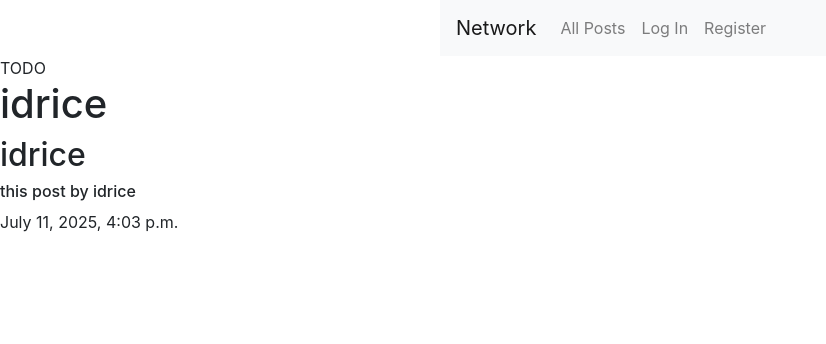
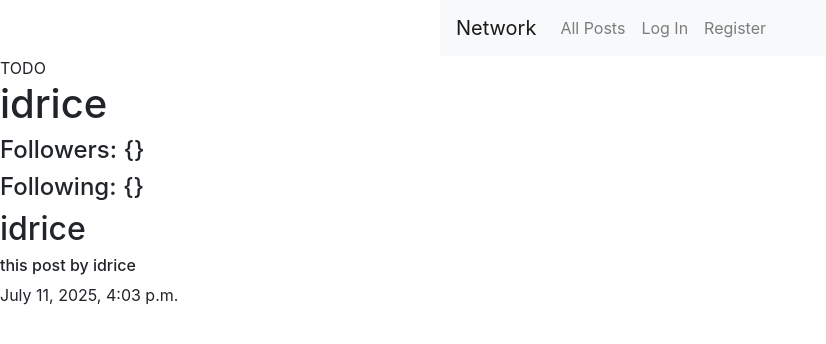
Before and after one commit to Junior-idrice/cs50w-project4, a Django app: page /profile/1 in a window 1280 px wide. Shown: the top 344 px of the page, without its empty margins (0-826 px from the left). Run offline with Django 3.2, Linux system fonts and the light colour scheme; data comes from the database, SQL or seed files in the repository; both versions use the stored data as it was after the commit; some libraries are stand-ins or nearby versions.

Commit message:
added the followers models

```diff
--- a/project4/network/admin.py
+++ b/project4/network/admin.py
@@ -1,7 +1,8 @@
 from django.contrib import admin
-from .models import Posts,User
+from .models import Posts,User,Follow
 # Register your models here.
 
 
 admin.site.register(Posts)
 admin.site.register(User)
+admin.site.register(Follow)
--- a/project4/network/models.py
+++ b/project4/network/models.py
@@ -13,3 +13,10 @@
 
     def __str__(self):
         return f"Post {self.id} by {self.user} on {self.date}"
+
+class Follow(models.Model):
+    user = models.ForeignKey(User, on_delete=models.CASCADE, related_name="user_following")
+    user_follower = models.ForeignKey(User, on_delete=models.CASCADE, related_name="user_being_followed")
+
+    def __str__(self):
+        return f"{self.user} is following {self.user_follower} "
--- a/project4/network/templates/network/layout.html
+++ b/project4/network/templates/network/layout.html
@@ -10,13 +10,13 @@
     <body>
 
         <nav class="navbar navbar-expand-lg navbar-light bg-light">
-            <a class="navbar-brand" href="#">Network</a>
+            <a class="navbar-brand" href="{%url 'index'%}">Network</a>
 
             <div>
               <ul class="navbar-nav mr-auto">
                 {% if user.is_authenticated %}
                     <li class="nav-item">
-                        <a class="nav-link" href="#"><strong>{{ user.username }}</strong></a>
+                        <a class="nav-link" href="{%url 'profile' user_id=user.id %}"><strong>{{ user.username }}</strong></a>
                     </li>
                 {% endif %}
                 <li class="nav-item">
--- a/project4/network/templates/network/profile.html
+++ b/project4/network/templates/network/profile.html
@@ -3,6 +3,14 @@
 {% block body %}
     TODO
     <h1>{{name}}</h1>
+
+    <div class="cont">
+        <div>
+            <h4>Followers: {}</h4>
+            <h4>Following: {}</h4>
+        </div>
+
+    </div>
 
 
     <div>
--- a/project4/network/urls.py
+++ b/project4/network/urls.py
@@ -9,5 +9,5 @@
     path("logout", views.logout_view, name="logout"),
     path("register", views.register, name="register"),
     path('post', views.post, name="post"),
-    path('profile/<int:user_id>', views.profile, name="post"),
+    path('profile/<int:user_id>', views.profile, name="profile"),
 ]
```
Also changed, not shown: project4/db.sqlite3, project4/network/migrations/0003_follow.py (added).
